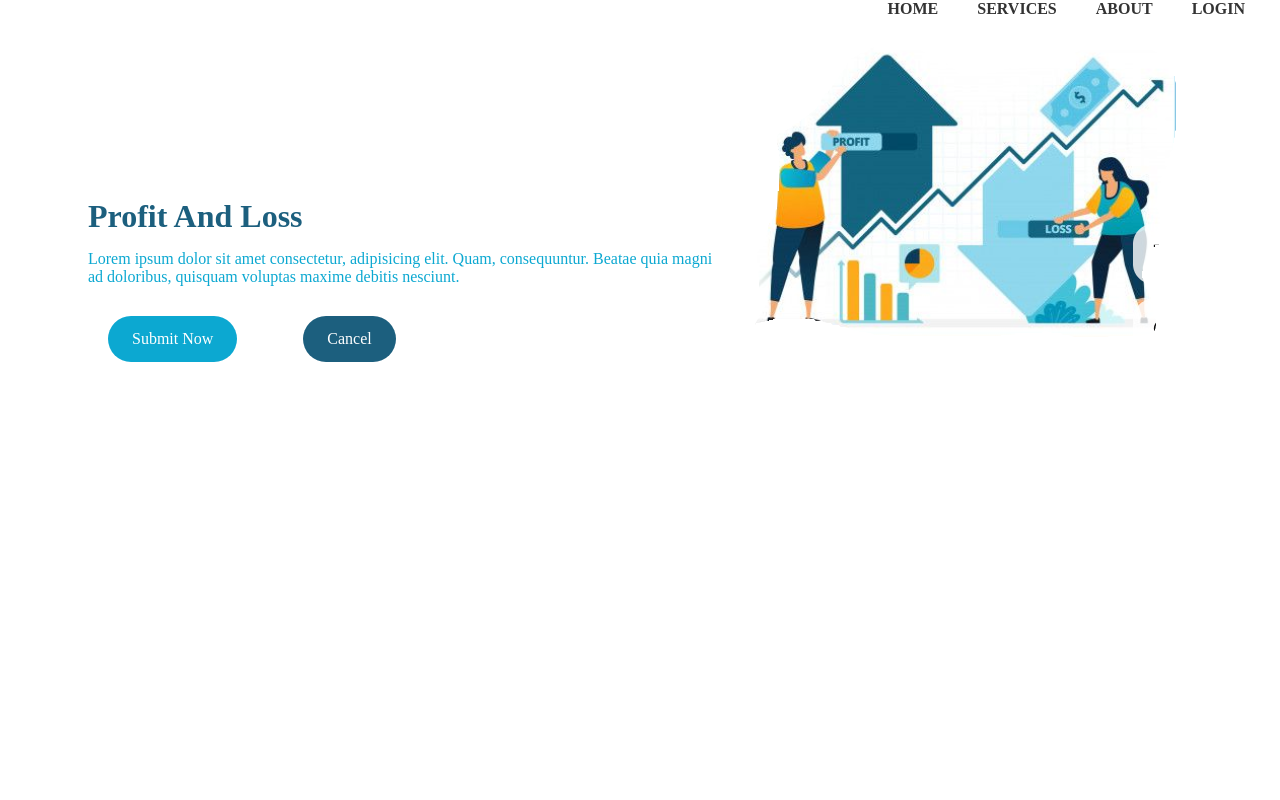
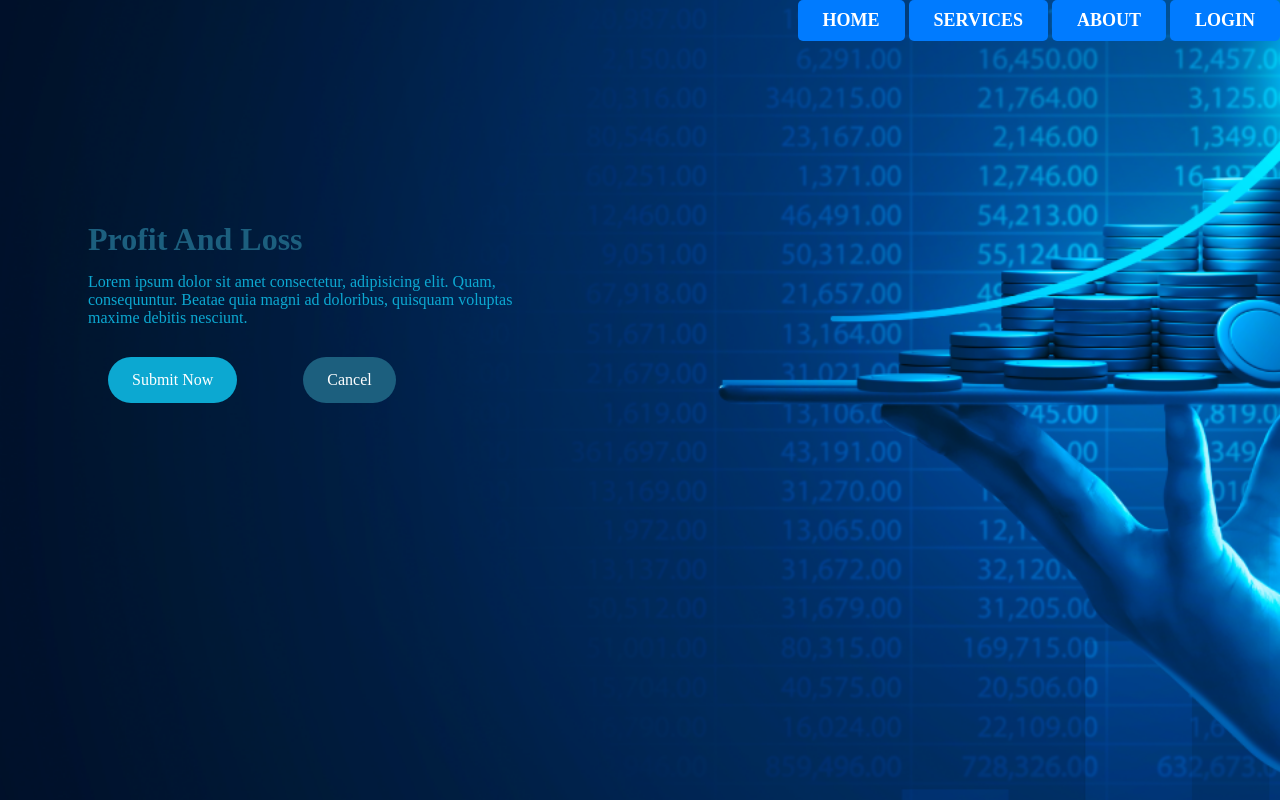
Before and after one commit to MantasKukulskis/Profit-and-loss, a website: page index.html in a window 1280 px wide. Drawn offline with Linux system fonts and the light colour scheme.

Commit message:
home page

```diff
--- a/css/main.css
+++ b/css/main.css
@@ -2,6 +2,15 @@
     box-sizing: border-box;
     padding: 0;
     margin: 0;
+}
+body {
+    background-image: url('../img/background.png');
+    background-size: cover;
+    background-position: center;
+    background-attachment: fixed;
+    margin: 0;
+    padding: 0;
+    height: 100vh;
 }
 
 header > div {
@@ -10,23 +19,25 @@ header > div {
 }
 header > div > nav > a {
     text-transform: uppercase;
-    text-decoration: none;
-    color: rgb(28, 95, 126);
+    color: rgb(255, 255, 255);
     font-weight: bold;
     padding-top: 20px;
     text-align: right;
     word-spacing: 60px;
     padding-right: 35px;
-    transition: all 0.3s ease;
-    color: #333;
+    display: inline-block;
+    background-color: #007bff;
+    color: white;
+    padding: 10px 25px;
+    font-size: 18px;
+    text-decoration: none;
+    border-radius: 5px;
+    transition: transform 0.3s ease-in-out;
 
 }
 
 header > div > nav > a:hover {
-    transform: translateY(5px);
-    color: #333;
-    background: grey;
-    color: aliceblue;
+    transform: scale(1.2);
 }
 
 
@@ -38,6 +49,9 @@ main {
     justify-content: space-between;
     max-width: 1200px;
     gap: 35px;
+}
+main > img {
+    width: 100%;
 }
 
 
@@ -69,6 +83,7 @@ main > div > p {
     color: rgb(12, 168, 209);
     padding-left: 40px;
     margin-top: 15px;
+    width: 50%;
 
 }
 
@@ -94,5 +109,5 @@ main > div > nav > a {
 }
 
 .links2 > a:hover {
-    box-shadow: 5px 5px 5px 0px rgba(0, 0, 0, 0.5);
+    box-shadow: 5px 5px 5px 0px rgba(255, 255, 255, 0.5);
 }
--- a/index.html
+++ b/index.html
@@ -31,7 +31,7 @@
                 <a href="#">Cancel</a>
             </nav>
         </div>
-        <img src="./img/001.png" alt="foto">
+
     </main>
 
 </body>
```
Also changed, not shown: img/001.png (deleted), img/background.png (added).
